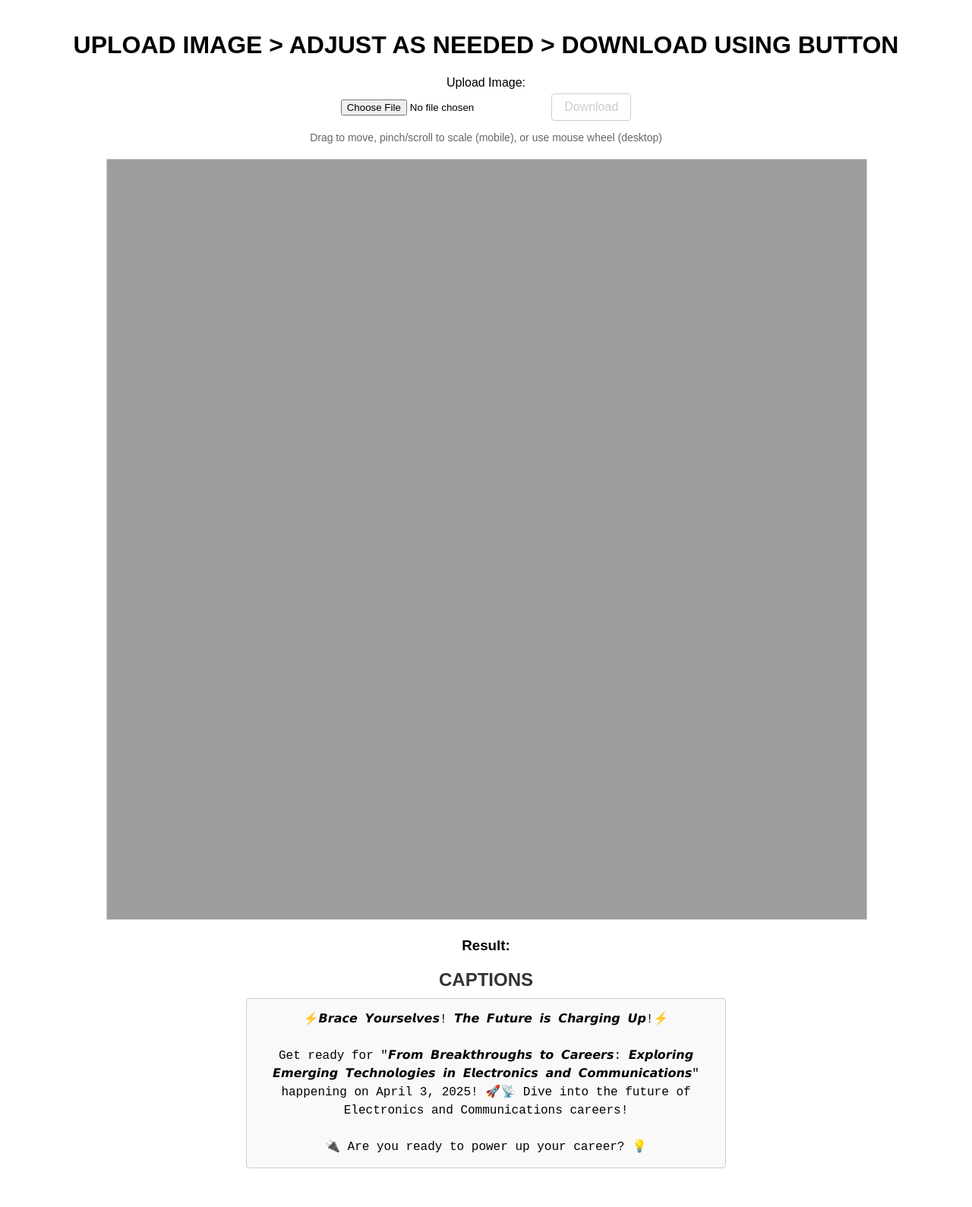
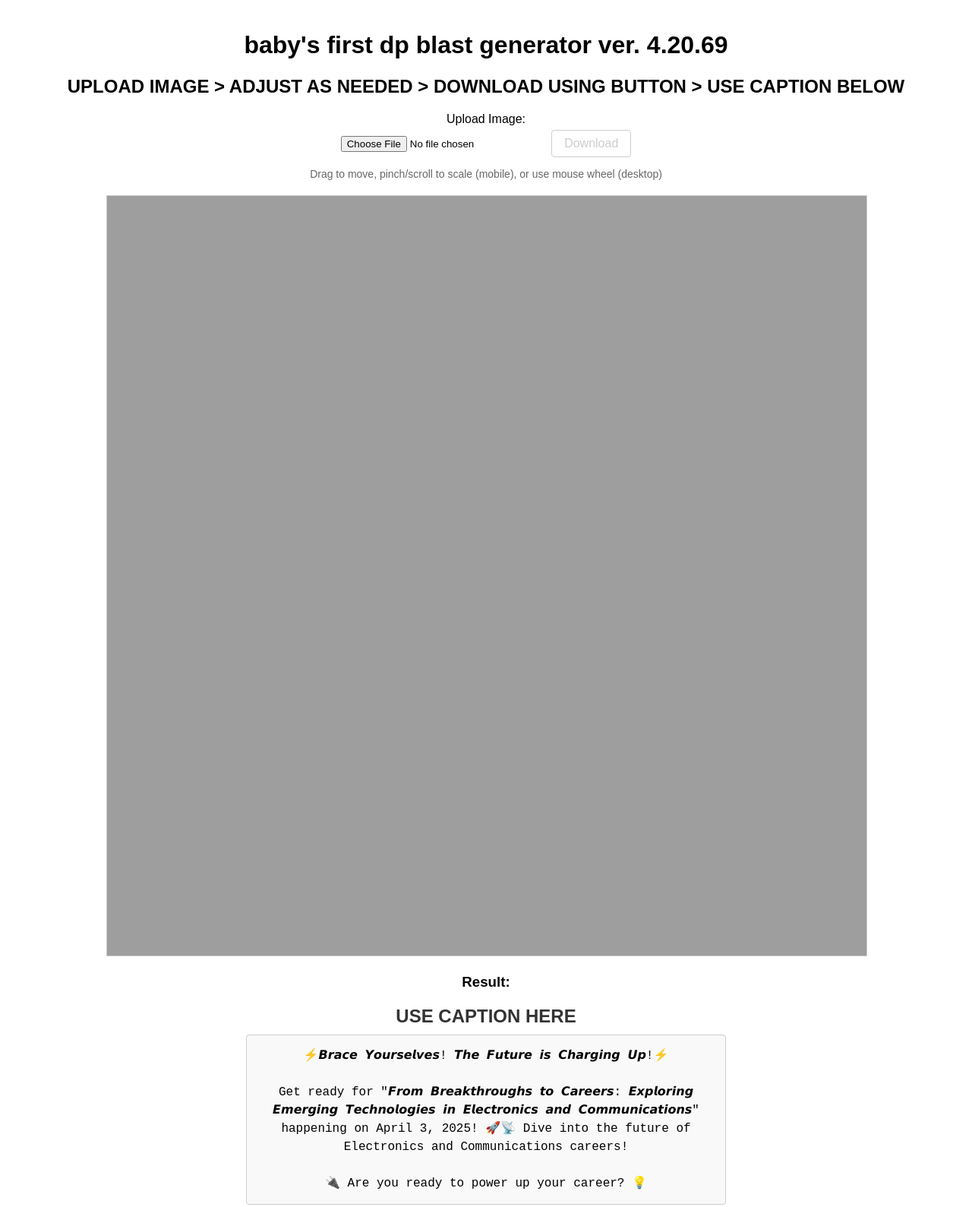
Before and after one commit to sam0l/frame-mer, a website: page index.html in a window 1280 px wide. Shown: the whole page at 76% size. Before the commit the page ends 1558 px from the top, so only its background shows below. Drawn offline with Linux system fonts and the light colour scheme.

Commit message:
fixt texx

```diff
--- a/index.html
+++ b/index.html
@@ -7,7 +7,8 @@
     <link rel="stylesheet" href="style.css">
 </head>
 <body>
-    <h1>UPLOAD IMAGE > ADJUST AS NEEDED > DOWNLOAD USING BUTTON</h1>
+    <h1>baby's first dp blast generator ver. 4.20.69</h1>
+    <h2>UPLOAD IMAGE > ADJUST AS NEEDED > DOWNLOAD USING BUTTON > USE CAPTION BELOW</h2>
     <div class="container">
         <div class="upload-section">
             <label>Upload Image:</label>
@@ -21,7 +22,7 @@
             <img id="outputImage" alt="Combined Image" style="display: none;">
         </div>
         <div class="captions-section">
-            <h2>CAPTIONS</h2>
+            <h2>USE CAPTION HERE</h2>
             <div id="captionsText">⚡️𝘽𝙧𝙖𝙘𝙚 𝙔𝙤𝙪𝙧𝙨𝙚𝙡𝙫𝙚𝙨! 𝙏𝙝𝙚 𝙁𝙪𝙩𝙪𝙧𝙚 𝙞𝙨 𝘾𝙝𝙖𝙧𝙜𝙞𝙣𝙜 𝙐𝙥!⚡️<br><br>Get ready for "𝙁𝙧𝙤𝙢 𝘽𝙧𝙚𝙖𝙠𝙩𝙝𝙧𝙤𝙪𝙜𝙝𝙨 𝙩𝙤 𝘾𝙖𝙧𝙚𝙚𝙧𝙨: 𝙀𝙭𝙥𝙡𝙤𝙧𝙞𝙣𝙜 𝙀𝙢𝙚𝙧𝙜𝙞𝙣𝙜 𝙏𝙚𝙘𝙝𝙣𝙤𝙡𝙤𝙜𝙞𝙚𝙨 𝙞𝙣 𝙀𝙡𝙚𝙘𝙩𝙧𝙤𝙣𝙞𝙘𝙨 𝙖𝙣𝙙 𝘾𝙤𝙢𝙢𝙪𝙣𝙞𝙘𝙖𝙩𝙞𝙤𝙣𝙨" happening on April 3, 2025! 🚀📡 Dive into the future of Electronics and Communications careers!<br><br>🔌 Are you ready to power up your career? 💡</div>
         </div>
     </div>
```
